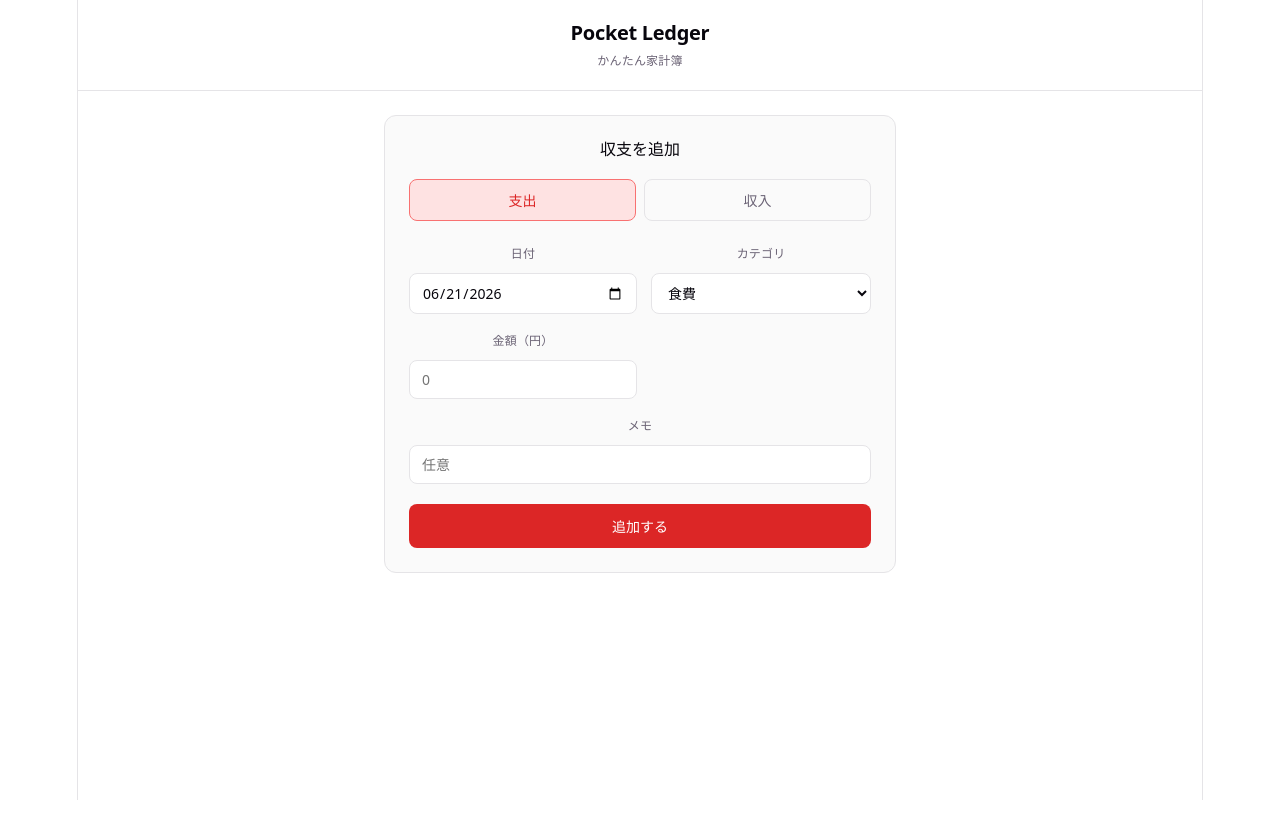
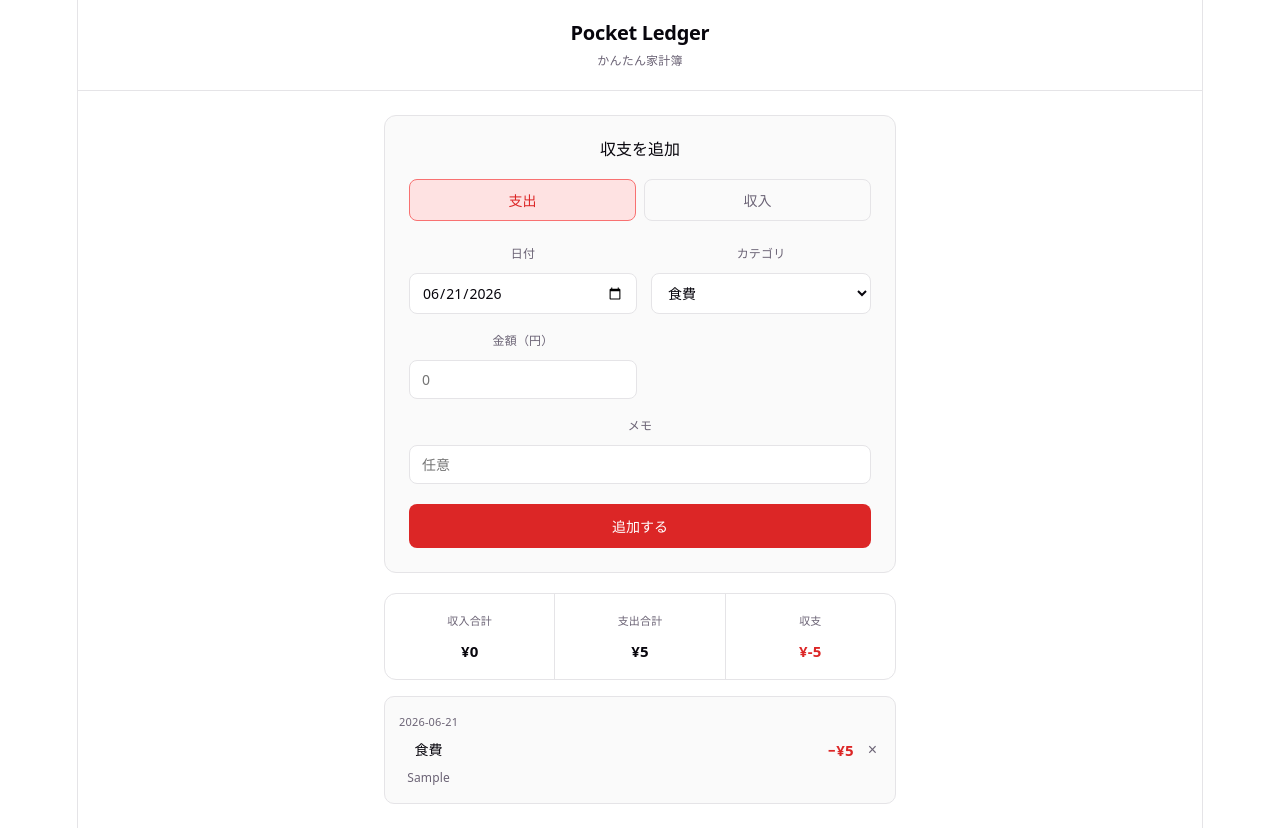
Before and after one commit to rakunanosa/Billionair-Project, a React (Vite) app: page / in a window 1280 px wide. Both pictures are taken after typing "5", "Sample" into the empty fields and a click on the button "追加する". Before the commit the page ends 800 px from the top, so only its background shows below. Built offline with nearby package versions, Linux system fonts and the light colour scheme.

Commit message:
feat: add transaction list with localStorage persistence
Co-Authored-By: Claude Sonnet 4.6 <noreply@anthropic.com>

```diff
--- a/src/App.css
+++ b/src/App.css
@@ -31,3 +31,7 @@
   margin: 0 auto;
   box-sizing: border-box;
 }
+
+.app-section-gap {
+  height: 20px;
+}
--- a/src/App.jsx
+++ b/src/App.jsx
@@ -1,10 +1,10 @@
 import TransactionForm from './components/TransactionForm'
+import TransactionList from './components/TransactionList'
+import { useTransactions } from './hooks/useTransactions'
 import './App.css'
 
 function App() {
-  function handleAdd(tx) {
-    console.log('追加:', tx)
-  }
+  const { transactions, addTransaction, deleteTransaction } = useTransactions()
 
   return (
     <div className="app-layout">
@@ -14,7 +14,9 @@ function App() {
       </header>
 
       <main className="app-main">
-        <TransactionForm onAdd={handleAdd} />
+        <TransactionForm onAdd={addTransaction} />
+        <div className="app-section-gap" />
+        <TransactionList transactions={transactions} onDelete={deleteTransaction} />
       </main>
     </div>
   )
--- /dev/null
+++ b/src/components/TransactionList.css
@@ -0,0 +1,130 @@
+.tx-list__empty {
+  text-align: center;
+  color: var(--text);
+  font-size: 14px;
+  padding: 40px 0;
+}
+
+.tx-list__summary {
+  display: flex;
+  border: 1px solid var(--border);
+  border-radius: 12px;
+  overflow: hidden;
+  margin-bottom: 16px;
+}
+
+.summary-item {
+  flex: 1;
+  display: flex;
+  flex-direction: column;
+  align-items: center;
+  padding: 14px 8px;
+  gap: 4px;
+}
+
+.summary-divider {
+  width: 1px;
+  background: var(--border);
+}
+
+.summary-label {
+  font-size: 11px;
+  color: var(--text);
+}
+
+.summary-amount {
+  font-size: 15px;
+  font-weight: 700;
+  color: var(--text-h);
+}
+
+.summary-amount.positive { color: #16a34a; }
+.summary-amount.negative { color: #dc2626; }
+
+@media (prefers-color-scheme: dark) {
+  .summary-amount.positive { color: #86efac; }
+  .summary-amount.negative { color: #fca5a5; }
+}
+
+.tx-list__items {
+  list-style: none;
+  padding: 0;
+  margin: 0;
+  display: flex;
+  flex-direction: column;
+  gap: 8px;
+}
+
+.tx-item {
+  display: flex;
+  align-items: center;
+  justify-content: space-between;
+  padding: 12px 14px;
+  border: 1px solid var(--border);
+  border-radius: 10px;
+  background: var(--surface);
+  gap: 12px;
+}
+
+.tx-item__left {
+  display: flex;
+  flex-direction: column;
+  gap: 2px;
+  min-width: 0;
+}
+
+.tx-item__date {
+  font-size: 11px;
+  color: var(--text);
+}
+
+.tx-item__category {
+  font-size: 14px;
+  font-weight: 500;
+  color: var(--text-h);
+}
+
+.tx-item__memo {
+  font-size: 12px;
+  color: var(--text);
+  overflow: hidden;
+  text-overflow: ellipsis;
+  white-space: nowrap;
+}
+
+.tx-item__right {
+  display: flex;
+  align-items: center;
+  gap: 10px;
+  flex-shrink: 0;
+}
+
+.tx-item__amount {
+  font-size: 15px;
+  font-weight: 700;
+}
+
+.tx-item.expense .tx-item__amount { color: #dc2626; }
+.tx-item.income .tx-item__amount { color: #16a34a; }
+
+@media (prefers-color-scheme: dark) {
+  .tx-item.expense .tx-item__amount { color: #fca5a5; }
+  .tx-item.income .tx-item__amount { color: #86efac; }
+}
+
+.tx-item__delete {
+  background: none;
+  border: none;
+  color: var(--text);
+  cursor: pointer;
+  font-size: 16px;
+  line-height: 1;
+  padding: 2px 4px;
+  border-radius: 4px;
+  transition: color 0.15s, background 0.15s;
+}
+
+.tx-item__delete:hover {
+  color: #dc2626;
+  background: #fee2e2;
+}
--- /dev/null
+++ b/src/components/TransactionList.jsx
@@ -0,0 +1,65 @@
+import './TransactionList.css'
+
+const fmt = new Intl.NumberFormat('ja-JP')
+
+export default function TransactionList({ transactions, onDelete }) {
+  if (transactions.length === 0) {
+    return <p className="tx-list__empty">まだ記録がありません</p>
+  }
+
+  const totals = transactions.reduce(
+    (acc, tx) => {
+      if (tx.type === 'income') acc.income += tx.amount
+      else acc.expense += tx.amount
+      return acc
+    },
+    { income: 0, expense: 0 }
+  )
+
+  return (
+    <div className="tx-list">
+      <div className="tx-list__summary">
+        <div className="summary-item income">
+          <span className="summary-label">収入合計</span>
+          <span className="summary-amount">¥{fmt.format(totals.income)}</span>
+        </div>
+        <div className="summary-divider" />
+        <div className="summary-item expense">
+          <span className="summary-label">支出合計</span>
+          <span className="summary-amount">¥{fmt.format(totals.expense)}</span>
+        </div>
+        <div className="summary-divider" />
+        <div className="summary-item balance">
+          <span className="summary-label">収支</span>
+          <span className={`summary-amount ${totals.income - totals.expense >= 0 ? 'positive' : 'negative'}`}>
+            ¥{fmt.format(totals.income - totals.expense)}
+          </span>
+        </div>
+      </div>
+
+      <ul className="tx-list__items">
+        {transactions.map(tx => (
+          <li key={tx.id} className={`tx-item ${tx.type}`}>
+            <div className="tx-item__left">
+              <span className="tx-item__date">{tx.date}</span>
+              <span className="tx-item__category">{tx.category}</span>
+              {tx.memo && <span className="tx-item__memo">{tx.memo}</span>}
+            </div>
+            <div className="tx-item__right">
+              <span className="tx-item__amount">
+                {tx.type === 'expense' ? '−' : '+'}¥{fmt.format(tx.amount)}
+              </span>
+              <button
+                className="tx-item__delete"
+                onClick={() => onDelete(tx.id)}
+                aria-label="削除"
+              >
+                ×
+              </button>
+            </div>
+          </li>
+        ))}
+      </ul>
+    </div>
+  )
+}
--- /dev/null
+++ b/src/hooks/useTransactions.js
@@ -0,0 +1,28 @@
+import { useState, useEffect } from 'react'
+
+const STORAGE_KEY = 'pocket-ledger-transactions'
+
+export function useTransactions() {
+  const [transactions, setTransactions] = useState(() => {
+    try {
+      const saved = localStorage.getItem(STORAGE_KEY)
+      return saved ? JSON.parse(saved) : []
+    } catch {
+      return []
+    }
+  })
+
+  useEffect(() => {
+    localStorage.setItem(STORAGE_KEY, JSON.stringify(transactions))
+  }, [transactions])
+
+  function addTransaction(tx) {
+    setTransactions(prev => [tx, ...prev])
+  }
+
+  function deleteTransaction(id) {
+    setTransactions(prev => prev.filter(tx => tx.id !== id))
+  }
+
+  return { transactions, addTransaction, deleteTransaction }
+}
```
